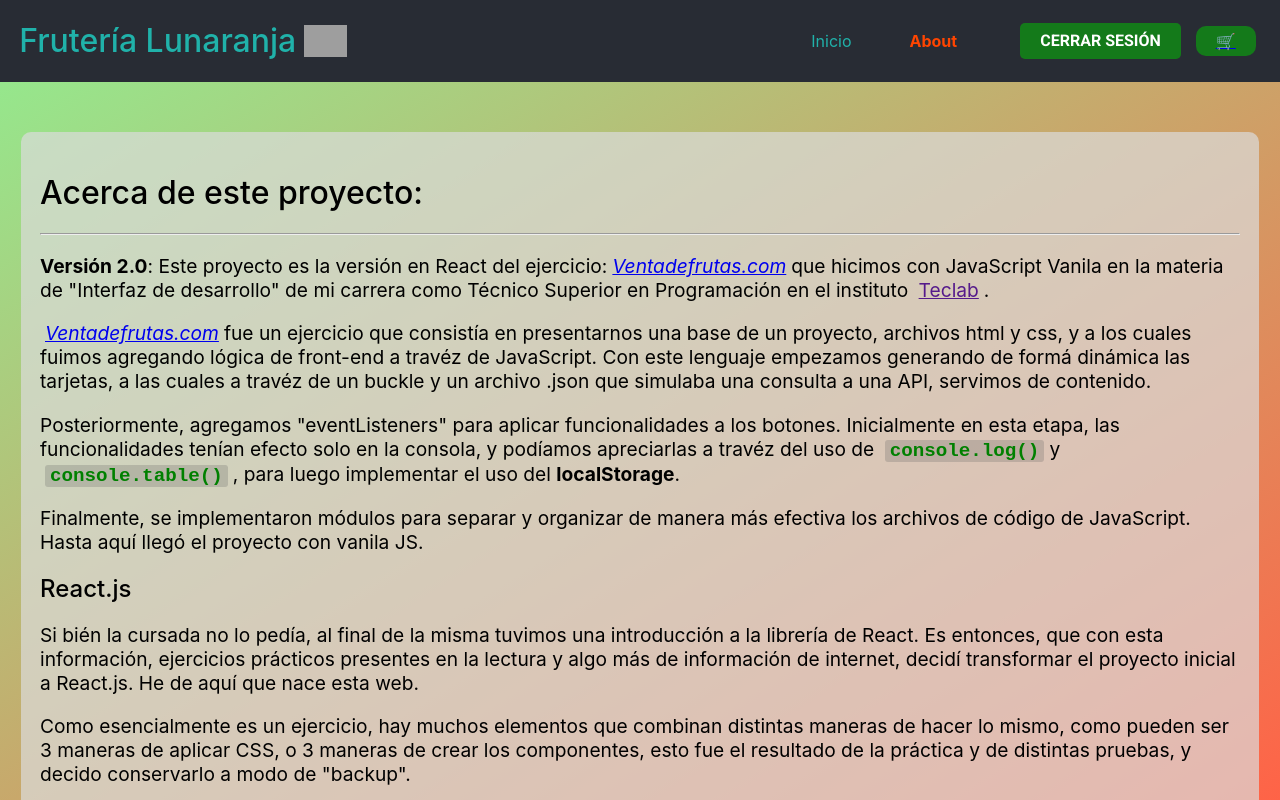
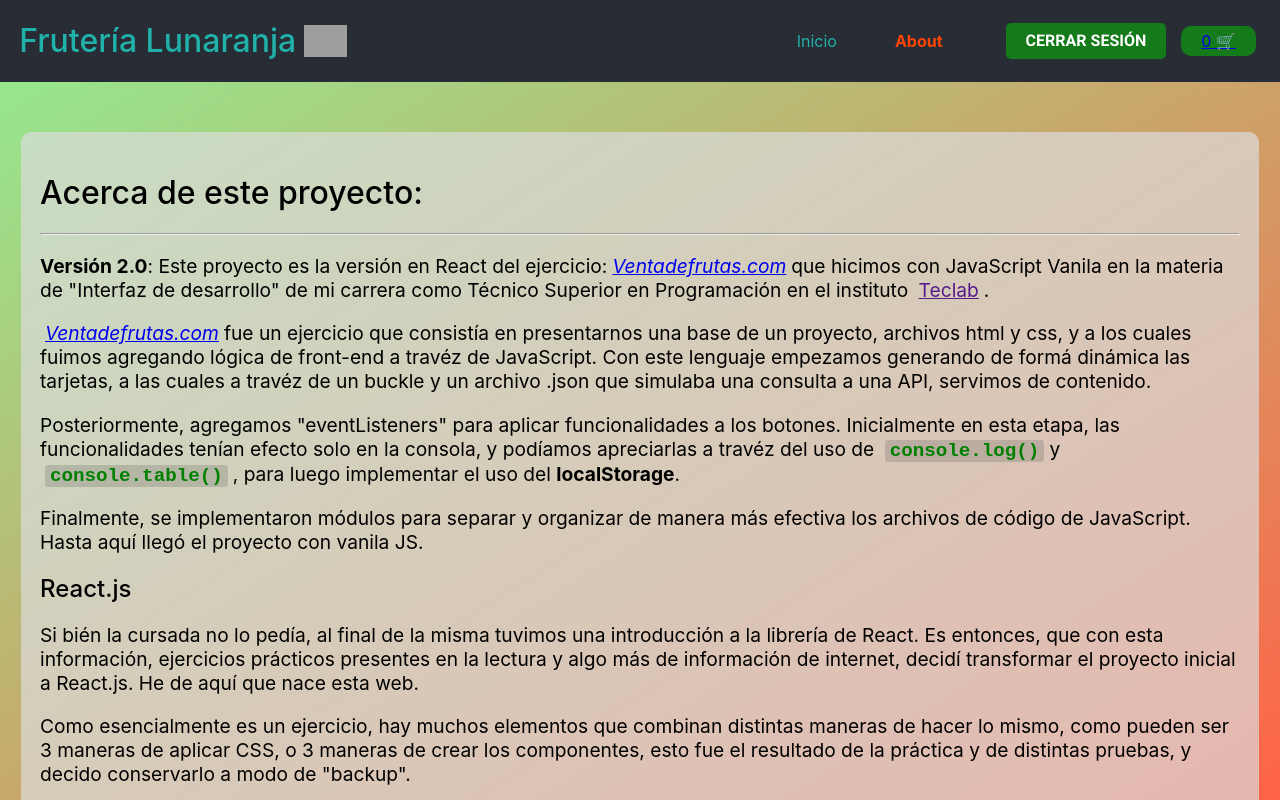
Before and after one commit to d3vh4n5/reactFruteria, a React (Create React App) app: page /about in a window 1280 px wide. Shown: the top 800 px of the page. Built offline with nearby package versions, Linux system fonts and the light colour scheme; grey boxes are pictures that could not be loaded.

Commit message:
Implementado mobx y mobx-react paralelo al funcionamiento anterior, es solo por motivo de pruebas

```diff
--- a/package.json
+++ b/package.json
@@ -6,6 +6,8 @@
     "@testing-library/jest-dom": "^5.16.5",
     "@testing-library/react": "^13.4.0",
     "@testing-library/user-event": "^13.5.0",
+    "mobx": "^6.12.0",
+    "mobx-react": "^9.1.0",
     "react": "^18.2.0",
     "react-dom": "^18.2.0",
     "react-router-dom": "^6.14.2",
--- a/src/components/About.jsx
+++ b/src/components/About.jsx
@@ -62,6 +62,7 @@ const About = () => {
             <li>React-router-dom</li>
             <li>Styled Components</li>
             <li>Miligram (libraría front al estilo Bootstrap)</li>
+            <li>Mobx y mobx-react (Herramientas para manejar el estado)</li>
         </ul>
         <hr />
         <p>Gracias por visitar mi proyecto, ¡Espero que te haya resultado de interés!</p>
--- a/src/components/BotonSesion.jsx
+++ b/src/components/BotonSesion.jsx
@@ -1,14 +1,14 @@
 import React, {useState} from "react";
 import { NavLink } from 'react-router-dom';
 import styled from 'styled-components';
+import store from "../store";
+import { observer } from "mobx-react";
 
 
 
-function BotonSesion(props){
+const BotonSesion = observer((props)=>{
     const [estaLogueado, setEstaLogueado] = useState(props.estaLogueado);
-    const clickHandler = ()=>{
-        setEstaLogueado(!estaLogueado)
-    }
+
 
     const StyledButton = styled.button`
         background-color: ${estaLogueado ? 'rgba(0, 200, 0, .5)' : 'blue'};
@@ -46,14 +46,15 @@ function BotonSesion(props){
                 { estaLogueado ? 'Cerrar sesión' : 'Iniciar sesión'}
             </StyledButton>
             {estaLogueado && <NavLink
-                className={'btnMenu'}
+                title='ir al carrito'
+                className={''}
                 to='/carrito'
                 style={estilosCarrito}
                 onMouseOver={HoverCarritoOn}
                 onMouseOut={HoverCarritoOff}
-            >🛒</NavLink>}
+            >{store.numberOfProducts} 🛒</NavLink>}
         </div>
     )
-}
+})
 
 export default BotonSesion
--- a/src/components/Card.jsx
+++ b/src/components/Card.jsx
@@ -1,9 +1,11 @@
 import React from 'react'
+import store from '../store';
 
 const Card = (props) => {
   const {id, imagen, nombre, precio} = props.producto
 
   function agregarProducto(){
+      store.addProduct(props.producto)
       props.carritoFrutas.push(props.producto);
       localStorage.setItem('carritoFrutas', JSON.stringify(props.carritoFrutas)) // Mayus change
       // console.log('Producto agregado al carrito: ', nombre)
--- a/src/components/TableRow.jsx
+++ b/src/components/TableRow.jsx
@@ -1,13 +1,14 @@
-import React, {useState} from 'react'
+import store from "../store"
 
 const TableRow = (props) => {
     const {imagen, nombre, precio, id} = props.producto
     const carritoFrutas = JSON.parse(localStorage.getItem('carritoFrutas')) || []
 
     const eliminarProducto = (id)=>{
-        let frutaIndex = carritoFrutas.findIndex( producto => producto.id == id)
+        let frutaIndex = carritoFrutas.findIndex( producto => producto.id === id)
         console.log(carritoFrutas)
         carritoFrutas.splice(frutaIndex, 1)
+        store.deleteProduct(frutaIndex)
         console.log(carritoFrutas)
         console.log('Eliminando producto: ', id)
         localStorage.setItem('carritoFrutas', JSON.stringify(carritoFrutas))
--- /dev/null
+++ b/src/store.js
@@ -0,0 +1,44 @@
+import { makeObservable, observable, action, computed } from "mobx";
+
+class ProductStore {
+  products = JSON.parse(localStorage.getItem('productos')) || [];
+
+  constructor() {
+    makeObservable(this, {
+      products: observable,
+      addProduct: action,
+      deleteProduct: action,
+      numberOfProducts: computed,
+    });
+  }
+
+  addProduct(product) {
+    this.products.push(product);
+    localStorage.setItem('productos', JSON.stringify(this.products))
+  }
+  // addProduct(product) {
+  //   this.products.push(product);
+  // }
+
+  deleteProduct(index){
+    this.products.splice(index, 1)
+    localStorage.setItem('productos', JSON.stringify(this.products))
+  }
+
+  get getProducts(){
+    return JSON.parse(localStorage.getItem('productos')) || this.products
+  }
+
+  get numberOfProducts() {
+    return this.products.length;
+  }
+
+  get price(){
+    return this.numberOfProducts * 22
+  }
+
+}
+
+
+const store = new ProductStore();
+export default store;
```
Also changed, not shown: 1 other file (tests, documents, lock files or other folders).
